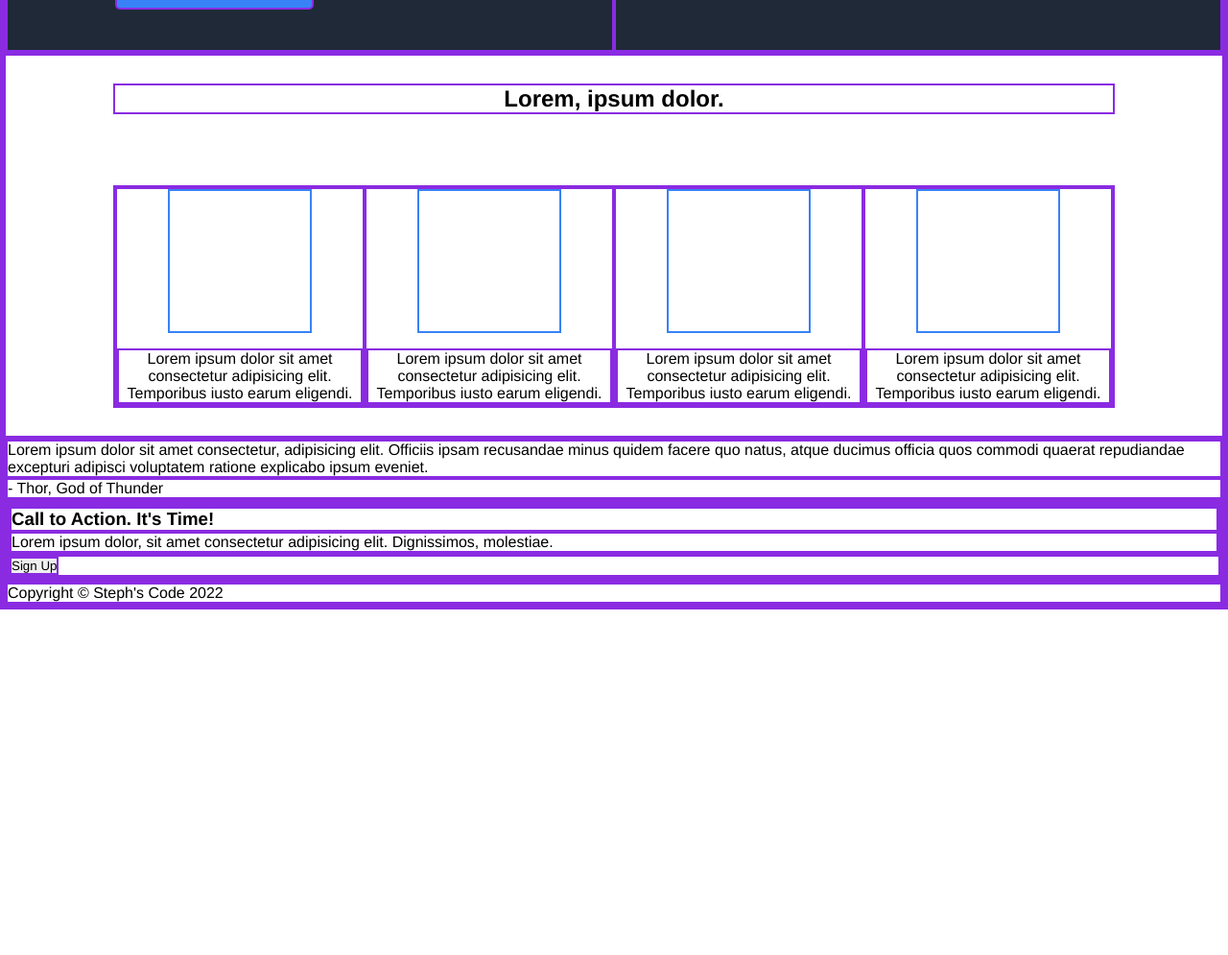
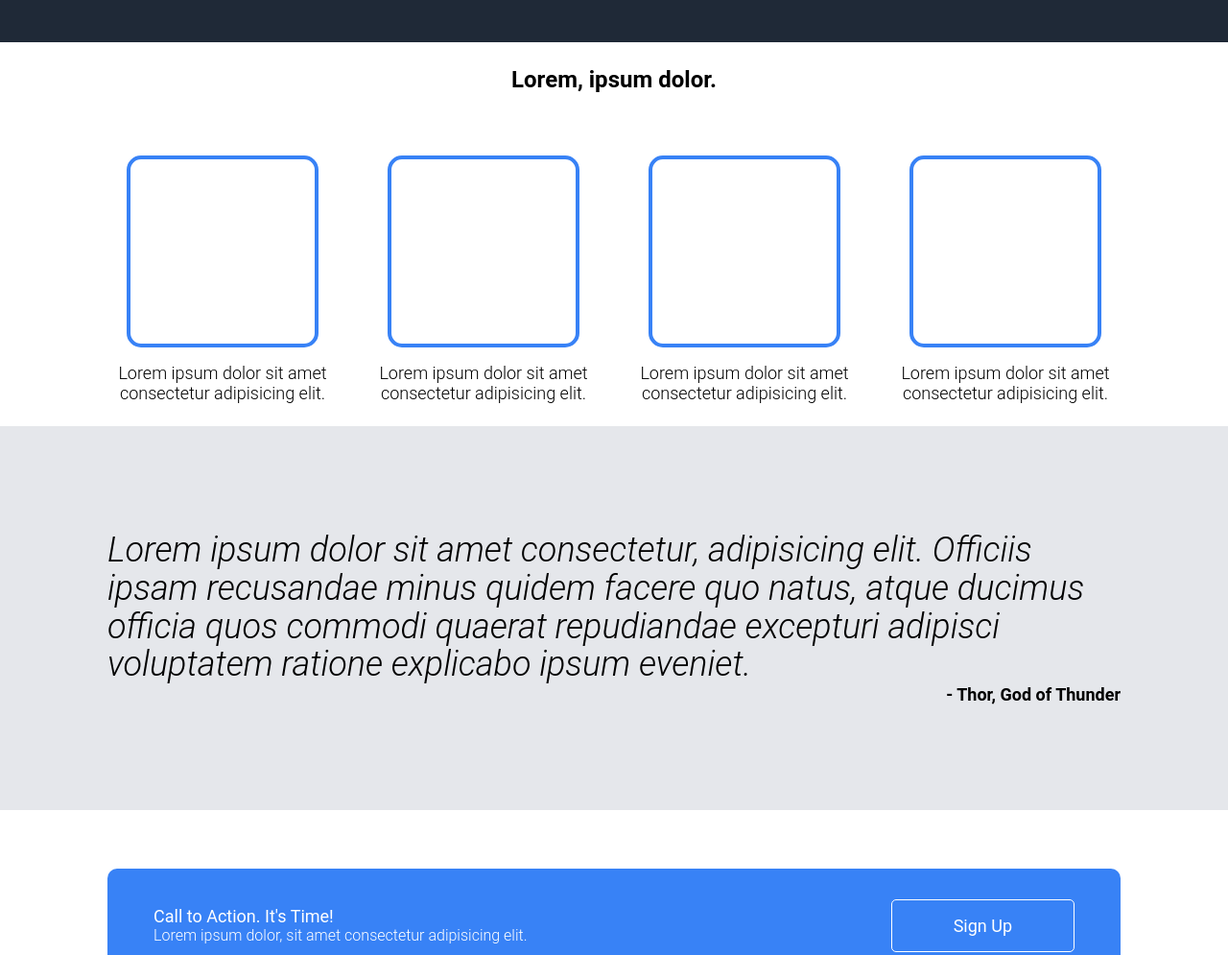
Before and after one commit to stephscode/Odin-Landing-Page, a plain HTML site: page index.html in a window 1280 px wide. Shown: the part 416-1411 px from the top of the page at 96% size. Before the commit the page ends 1051 px from the top, so only its background shows below. Drawn offline with Linux system fonts and the light colour scheme.

Commit message:
completed styling

```diff
--- a/index.html
+++ b/index.html
@@ -9,12 +9,14 @@
 
 <body>
     <div class="header-section">
+
         <div class="logo">Site Logo</div>
         <ul>
             <li>header link one</li>
             <li>header link two</li>
             <li>header link three</li>
         </ul>
+
 
     </div>
 
@@ -38,19 +40,19 @@
         <div class="card-container">
             <div class="card">
                 <div class="card-box"></div>
-                <p>Lorem ipsum dolor sit amet consectetur adipisicing elit. Temporibus iusto earum eligendi.</p>
+                <p>Lorem ipsum dolor sit amet consectetur adipisicing elit.</p>
             </div>
             <div class="card">
                 <div class="card-box"></div>
-                <p>Lorem ipsum dolor sit amet consectetur adipisicing elit. Temporibus iusto earum eligendi.</p>
+                <p>Lorem ipsum dolor sit amet consectetur adipisicing elit.</p>
             </div>
             <div class="card">
                 <div class="card-box"></div>
-                <p>Lorem ipsum dolor sit amet consectetur adipisicing elit. Temporibus iusto earum eligendi.</p>
+                <p>Lorem ipsum dolor sit amet consectetur adipisicing elit.</p>
             </div>
             <div class="card">
                 <div class="card-box"></div>
-                <p>Lorem ipsum dolor sit amet consectetur adipisicing elit. Temporibus iusto earum eligendi.</p>
+                <p>Lorem ipsum dolor sit amet consectetur adipisicing elit.</p>
             </div>
         </div>
     </div>
@@ -67,7 +69,7 @@
         <div class="cta">
             <div class="cta-info">
                 <h3>Call to Action. It's Time!</h3>
-                <p>Lorem ipsum dolor, sit amet consectetur adipisicing elit. Dignissimos, molestiae.</p>
+                <p>Lorem ipsum dolor, sit amet consectetur adipisicing elit.</p>
             </div>
 
             <div class="cta-button">
--- a/styles.css
+++ b/styles.css
@@ -6,13 +6,13 @@
 
 * {
     box-sizing: border-box;
-    font-family: Poppins, Helvetica, sans-serif;
+    font-family: Roboto, Helvetica, sans-serif;
     margin: 0;
     padding: 0;
-    border: 2px solid blueviolet;
 }
 
-body {}
+
+
 
 
 .header-section {
@@ -34,6 +34,11 @@ li {
     color: white;
     font-size: 16px;
     list-style: none;
+}
+
+li:hover {
+    opacity: 0.5;
+    cursor: pointer;
 }
 
 .logo {
@@ -67,6 +72,7 @@ li {
     padding: 1rem 2rem;
     border-radius: 5px;
     font-size: 18px;
+    border: none;
 }
 
 .hero-image-container {
@@ -75,7 +81,6 @@ li {
     align-items: center;
     justify-content: center;
 }
-
 
 
 .hero-section h1 {
@@ -114,6 +119,7 @@ h2 {
 
 .card-container {
     display: flex;
+    gap: 2rem;
 
 }
 
@@ -126,11 +132,95 @@ h2 {
 }
 
 .card-box {
-    width: 150px;
-    height: 150px;
-    border: 2px solid var(--cta);
+    width: 200px;
+    height: 200px;
+    border: 4px solid var(--cta);
+    border-radius: 15px;
 }
 
 .card p {
     text-align: center;
+    font-size: 18px;
+    font-weight: 300;
+
 }
+
+.quote-section {
+    height: 50vh;
+    background-color: var(--light);
+    padding: 0 7rem;
+
+    display: flex;
+    flex-direction: column;
+    justify-content: center;
+}
+
+.quote {
+    font-size: 36px;
+    font-weight: 300;
+    font-style: italic;
+    line-height: 1.1em;
+}
+
+.author {
+    text-align: right;
+    font-size: 18px;
+    font-weight: bold;
+}
+
+.cta-section {
+    height: 30vh;
+    display: flex;
+    padding: 0 7rem;
+    justify-content: center;
+    align-items: center;
+}
+
+.cta {
+    background-color: var(--cta);
+    padding: 2rem 3rem;
+    display: flex;
+    align-items: center;
+    justify-content: space-between;
+    gap: 2rem;
+    border-radius: 10px;
+    width: 100%;
+}
+
+.cta-info h3 {
+    color: white;
+    font-size: 18px;
+    font-weight: 400;
+}
+
+.cta-info p {
+    color: white;
+    font-size: 16px;
+    font-weight: 300;
+}
+
+.cta-button button {
+    background-color: var(--cta);
+    border: 1px solid white;
+    color: white;
+    padding: 1rem 4rem;
+    border-radius: 5px;
+    font-size: 18px;
+}
+
+footer {
+    background-color: var(--dark);
+    padding: 2rem
+}
+
+footer p {
+    color: white;
+    font-size: 16px;
+    font-weight: 300;
+    text-align: center;
+}
+
+button:hover {
+    cursor: pointer;
+    opacity: 0.7;
+}
```
